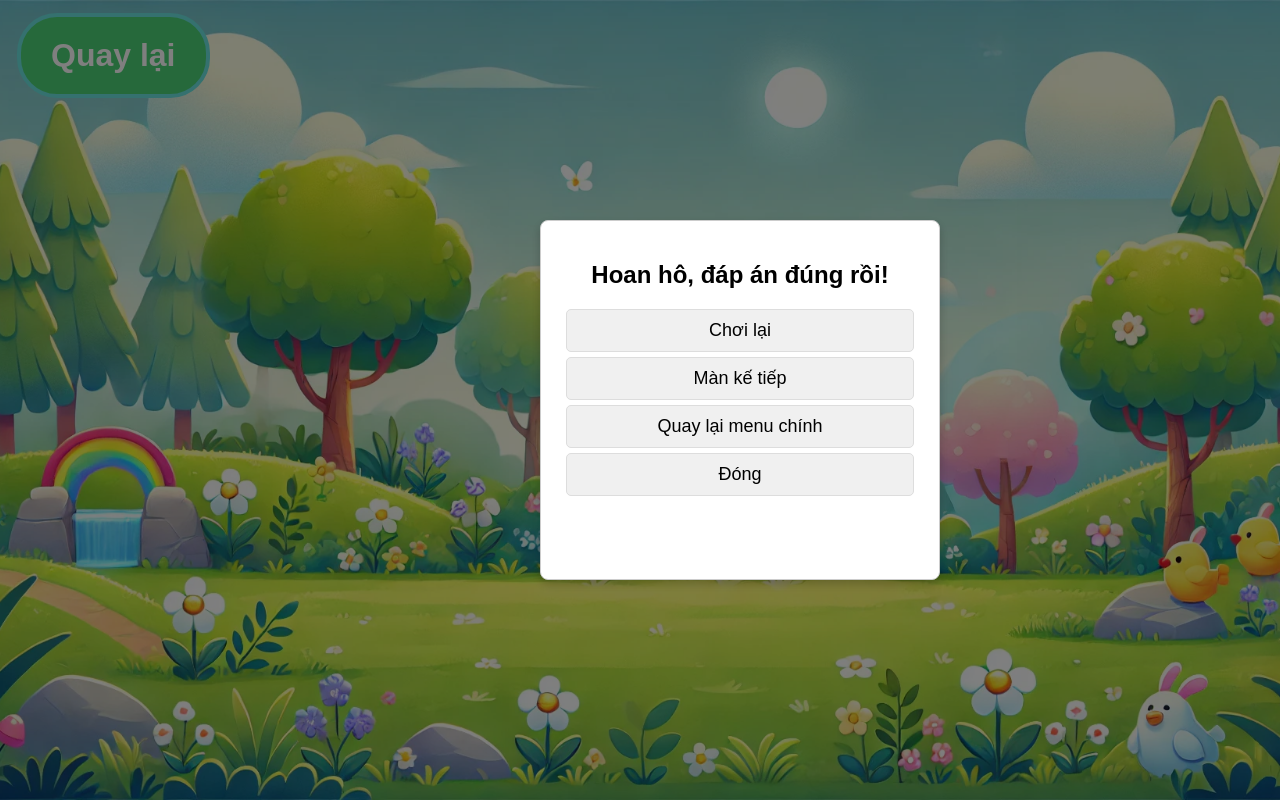
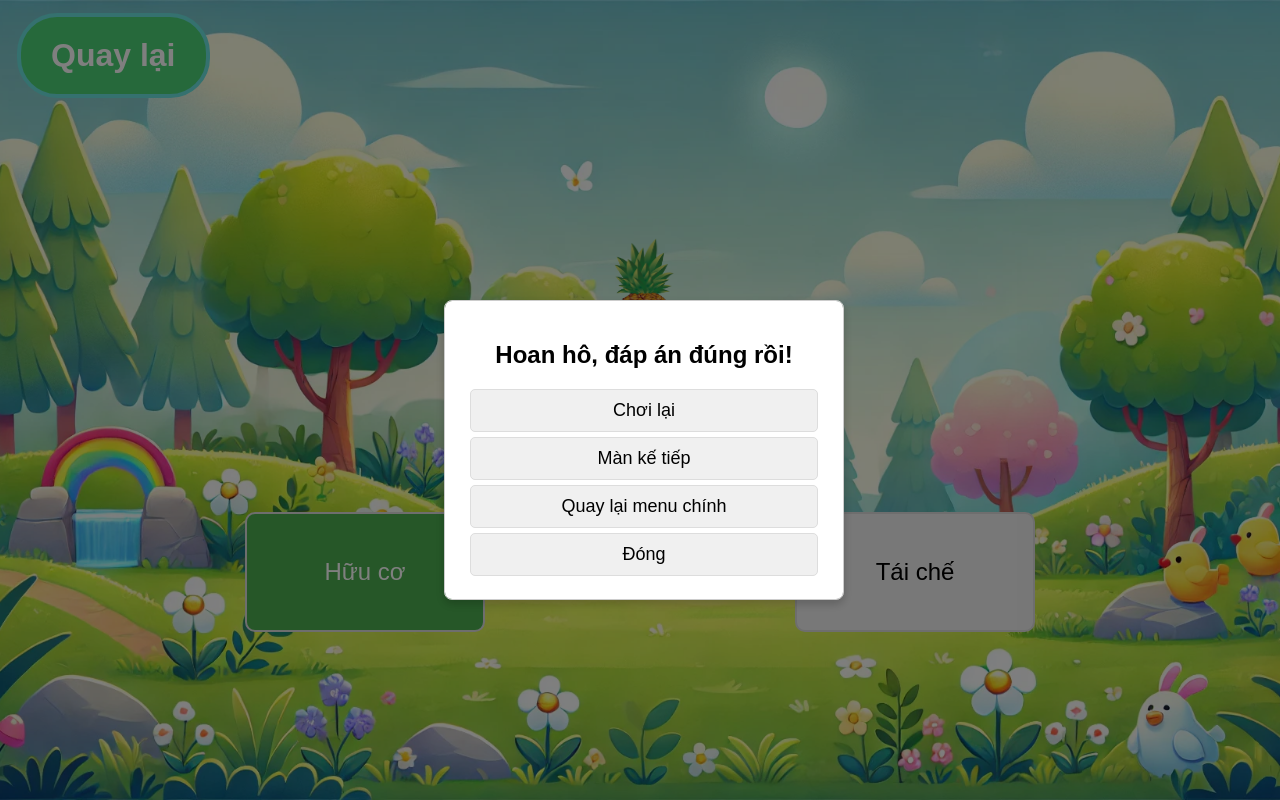
Before and after one commit to Lechulinh/EcoSort, a Next.js app: page /play/1 in a window 1280 px wide. Both pictures are taken after a click on the element "Hữu cơ". Built offline with nearby package versions, Linux system fonts and the light colour scheme.

Commit message:
nút bấm đáp án

```diff
--- a/src/app/globals.css
+++ b/src/app/globals.css
@@ -137,18 +137,26 @@ body{
 }
 
 .trash {
+  width: 240px; /* Tăng chiều rộng của button */
+  height: 120px; /* Tăng chiều cao của button */
+  /* padding: 15px; Khoảng cách trong button */
+  font-size: 24px; /* Tăng kích thước chữ */
+  background-color: #f0f0f0; /* Màu nền */
+  border: 2px solid #ddd; /* Đường viền */
+  border-radius: 10px; /* Bo tròn góc */
+  cursor: pointer;
   display: flex;
   justify-content: center;
   align-items: center;
-  padding: 10px;
-  margin: 5px;
-  background-color: #f0f0f0;
-  border: 1px solid #ddd;
-  border-radius: 5px;
+  transition: transform 0.3s; /* Tạo hiệu ứng nhấn */
+  /* margin: 10px; Khoảng cách giữa các button */
 }
 
 .trashBtn {
   display: flex;
+  margin: 40px;
+  gap: 300px;
+  justify-content: center;
 }
 
 .ReactModal__Overlay {
@@ -160,7 +168,7 @@ body{
   top: 50%;
   left: 50%;
   transform: translate(-50%, -50%); /* Giữa modal */
-  background: white; /* Nền trắng cho modal */
+  background: rgb(251, 251, 251); /* Nền trắng cho modal */
   padding: 20px; /* Padding cho nội dung */
   border-radius: 8px; /* Bo góc */
   width: 600px; /* Chiều rộng modal - tăng kích thước */
@@ -198,3 +206,7 @@ body{
   background-color: #f44336; /* Màu cho nút đáp án sai */
   color: white;
 }
+
+.imgPlay {
+  margin: 110px;
+}
--- a/src/app/play/[id]/ResultModal.js
+++ b/src/app/play/[id]/ResultModal.js
@@ -17,10 +17,10 @@ const ResultModal = ({ isOpen, onRequestClose, isCorrect, onRetry, onNextLevel,
                     borderRadius: '8px',
                     textAlign: 'center',
                     width: '400px',
-                    height: 'auto',
+                    height: '300px',
                     margin: 'auto',
-                    top: '50%',
-                    left: '50%',
+                    top: '55%',
+                    left: '35%',
                     transform: 'translate(-50%, -50%)',
                     boxShadow: '0 4px 10px rgba(0, 0, 0, 0.2)',
                 },
--- a/src/app/play/[id]/page.js
+++ b/src/app/play/[id]/page.js
@@ -43,14 +43,18 @@ export default function Home({ params }) {
 
     return (
         <main className="playScreen">
-            <a className="homeBtn2" href="/menu">Quay lại</a>
-            <Image
+            <div>
+                <a className="homeBtn2" href="/menu">Quay lại</a>
+            </div>
+            <div className="imgPlay">
+                <Image
                 src={require(`../../../assets/images/objects/${lv.image || "default.png"}`)}
                 alt={lv.item}
                 width={80}
                 height={120}
             />
             <br />
+            </div>
             <div className="trashBtn">
                 {lv.trashbin.map((trash) => (
                     <div
```
